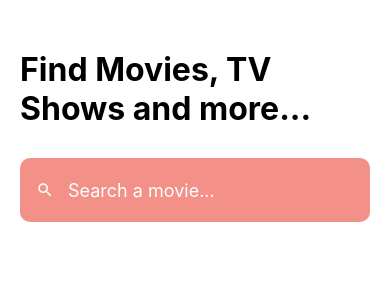
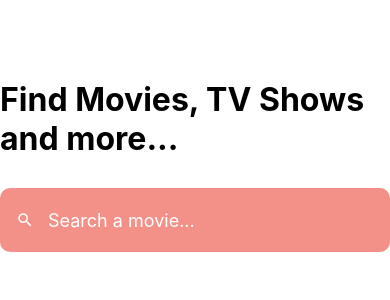
Before and after one commit to milimyname/mili-search-movie-app, a React Native app: screen /Movie in a window 390 px wide. Shown: the top 300 px of the page. Built offline with nearby package versions, Linux system fonts and the light colour scheme; no server answers.

Commit message:
Changed Searchscreen

```diff
--- a/App.js
+++ b/App.js
@@ -12,6 +12,7 @@ export default function App() {
     );
     const data = await res.json();
     SetMovie(data);
+    console.log(movie["Actors"]);
   }, []);
 
   return <SearchScreen movie={movie} />;
--- a/app/screens/SearchScreen.js
+++ b/app/screens/SearchScreen.js
@@ -12,13 +12,13 @@ import {
 import { SearchBar } from "react-native-elements";
 
 /*
- * The Search screen is for search a movie by title.
+ * The Search screen is for search a movie by title and display them.
  */
 
 const SearchScreen = ({ movie }) => {
   return (
-    <SafeAreaView>
-      <View style={styles.container}>
+    <SafeAreaView style={styles.container}>
+      <View>
         <Text style={styles.primaryHeading}>
           Find Movies, TV Shows and more...
         </Text>
@@ -40,14 +40,16 @@ const SearchScreen = ({ movie }) => {
           // onChangeText={()=> }
         />
       </View>
+      {/* <View>{movie["Actors"]}</View> */}
     </SafeAreaView>
   );
 };
 
 const styles = StyleSheet.create({
   container: {
-    marginTop: 50,
-    paddingHorizontal: 20,
+    flex: 1,
+    alignItems: "center",
+    marginTop: 80,
   },
   primaryHeading: {
     fontSize: 32,
```
